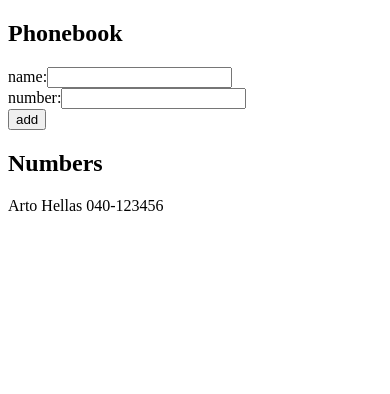
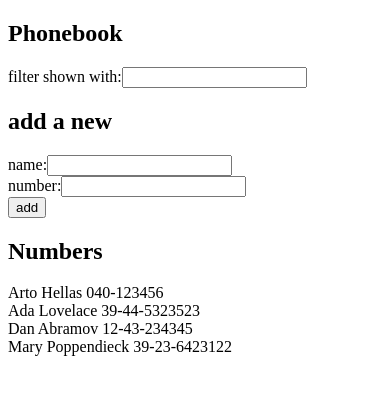
Before and after one commit to lsteen-prog/fullstackopen, a React (Vite) app in the folder part2/phonebook/: page / in a window 390 px wide. Shown: the top 394 px of the page. Built offline with nearby package versions, Linux system fonts and the light colour scheme.

Commit message:
phonebook step 4

```diff
--- a/part2/phonebook/src/App.jsx
+++ b/part2/phonebook/src/App.jsx
@@ -2,11 +2,17 @@
 import Person from './components/Person'
 
 const App = () => {
+
   const [persons, setPersons] = useState([
-    { name: 'Arto Hellas', number: '040-123456'}
+    { name: 'Arto Hellas', number: '040-123456', id: 1 },
+    { name: 'Ada Lovelace', number: '39-44-5323523', id: 2 },
+    { name: 'Dan Abramov', number: '12-43-234345', id: 3 },
+    { name: 'Mary Poppendieck', number: '39-23-6423122', id: 4 }
   ])
+
   const [newName, setNewName] = useState('')
   const [newNumber, setNewNumber] = useState('')
+  const [filter, setFilter] =useState('')
 
   const handleNameChange = (event) => {
     setNewName(event.target.value)
@@ -14,6 +20,10 @@
 
   const handleNumberChange = (event) => {
     setNewNumber(event.target.value)
+  }
+
+  const handleFilterChange = (event) => {
+    setFilter(event.target.value.toLowerCase())
   }
 
   const addPerson = (event) => {
@@ -35,9 +45,21 @@
 
   const nameAlreadyExist = (name) => persons.some((person) => person.name === name)
 
+  const personsToShow = persons.filter(person => person.name.toLowerCase().includes(filter))
+
+
+
   return (
     <div>
       <h2>Phonebook</h2>
+      <div>
+        filter shown with:
+        <input
+          value={filter}
+          onChange={handleFilterChange}
+        />
+      </div>
+      <h2>add a new</h2>
       <form onSubmit={addPerson}>
         <div>
           name:
@@ -58,7 +80,7 @@
         </div>
       </form>
       <h2>Numbers</h2>
-      {persons.map(person =>
+      {personsToShow.map(person =>
         <Person key={person.name} person={person} />
       )}
     </div>
```
